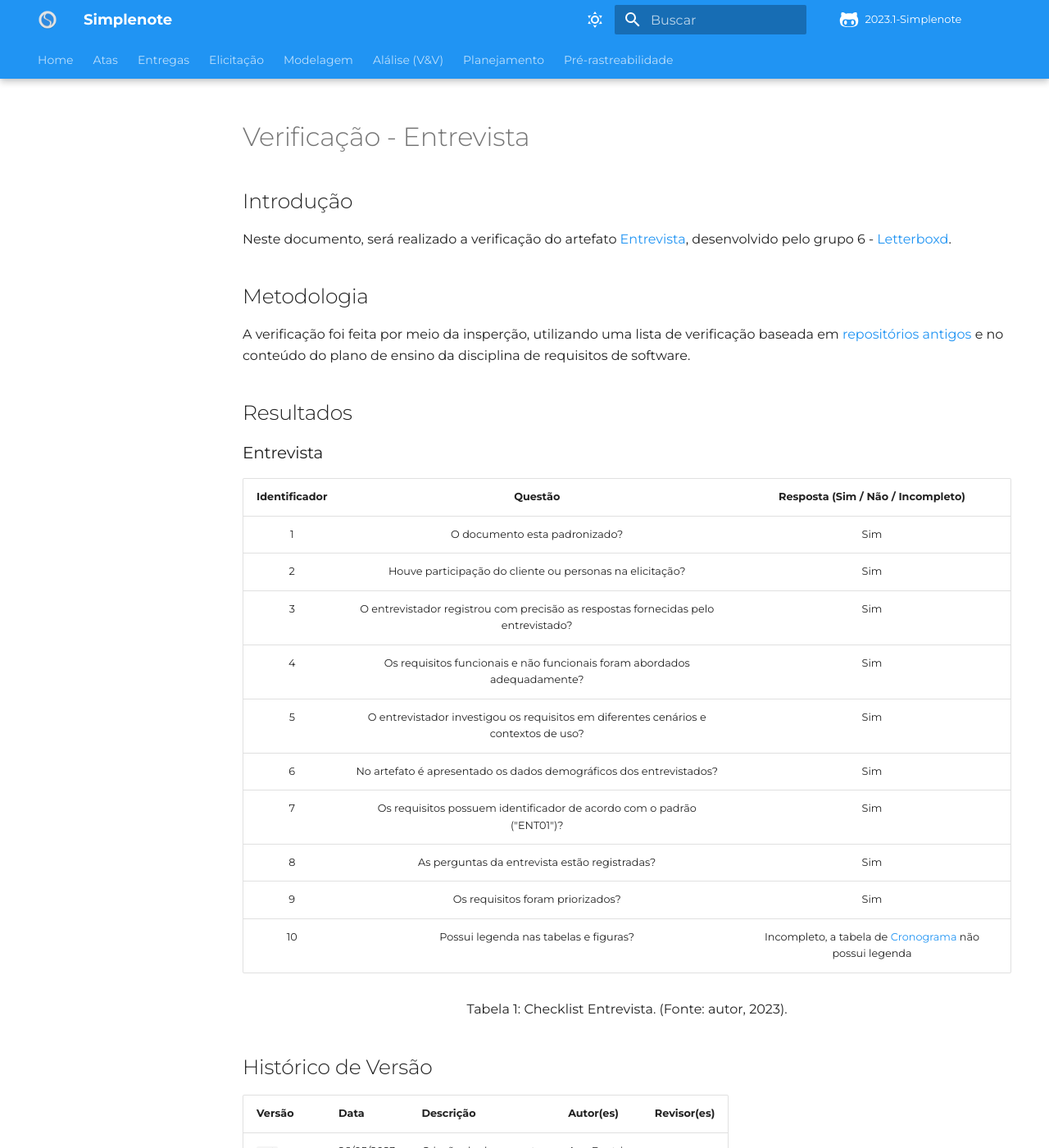
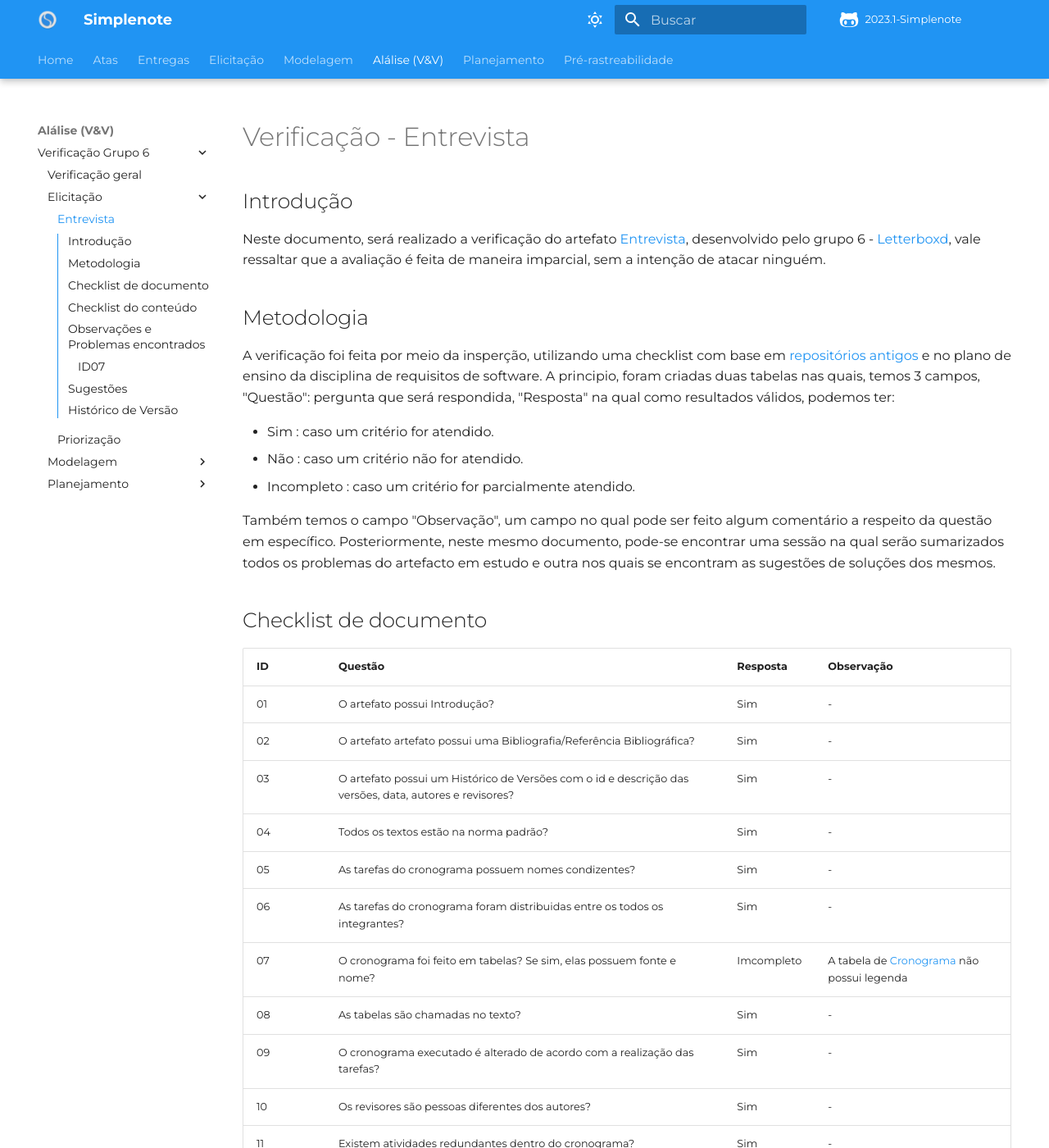
Before and after one commit to Requisitos-de-Software/2023.1-Simplenote, an MkDocs documentation site: the page built from docs/analise-grupo6/elicitacao/entrevista.md, in a window 1280 px wide and 1400 px high. Shown: the whole window at 82% size. Built offline with MkDocs 1.6.1 and Material for MkDocs 9.7.7, drawn with Linux system fonts in a browser that asks for light colours; some web fonts are replaced; comment, search, counter and statistics services are not loaded; some of the changed text lies outside the part shown.

Commit message:
Ajustes entrevista.md

```diff
--- a/docs/analise-grupo6/elicitacao/entrevista.md
+++ b/docs/analise-grupo6/elicitacao/entrevista.md
@@ -2,37 +2,65 @@
 
 ## Introdução
 
-Neste documento, será realizado a verificação do artefato [Entrevista](https://requisitos-de-software.github.io/2023.1-Letterboxd/Elicita%C3%A7%C3%A3o/entrevista/), desenvolvido pelo grupo 6 - [Letterboxd](https://github.com/Requisitos-de-Software/2023.1-Letterboxd/tree/master).
+Neste documento, será realizado a verificação do artefato [Entrevista](https://requisitos-de-software.github.io/2023.1-Letterboxd/Elicita%C3%A7%C3%A3o/entrevista/), desenvolvido pelo grupo 6 - [Letterboxd](https://github.com/Requisitos-de-Software/2023.1-Letterboxd/tree/master), vale ressaltar que a avaliação é feita de maneira imparcial, sem a intenção de atacar ninguém.
 
 ## Metodologia
 
-A verificação foi feita por meio da insperção, utilizando uma lista de verificação baseada em [repositórios antigos](https://github.com/Requisitos-de-Software) e no conteúdo do plano de ensino da disciplina de requisitos de software.
+A verificação foi feita por meio da insperção, utilizando uma checklist com base em [repositórios antigos](https://github.com/Requisitos-de-Software) e no plano de ensino da disciplina de requisitos de software. A principio, foram criadas duas tabelas nas quais, temos 3 campos, "Questão": pergunta que será respondida, "Resposta" na qual como resultados válidos, podemos ter:
 
-## Resultados
+- Sim : caso um critério for atendido.
+- Não : caso um critério não for atendido.
+- Incompleto : caso um critério for parcialmente atendido.
 
-### Entrevista
+Também temos o campo "Observação", um campo no qual pode ser feito algum comentário a respeito da questão em específico. Posteriormente, neste mesmo documento, pode-se encontrar uma sessão na qual serão sumarizados todos os problemas do artefacto em estudo e outra nos quais se encontram as sugestões de soluções dos mesmos.
 
-| Identificador |                                       Questão                                       | Resposta (Sim / Não / Incompleto) |
-| :-----------: | :---------------------------------------------------------------------------------: | :-------------------------------: |
-|       1       |                            O documento esta padronizado?                            |                Sim                |
-|       2       |              Houve participação do cliente ou personas na elicitação?               |                Sim                |
-|       3       |  O entrevistador registrou com precisão as respostas fornecidas pelo entrevistado?  |                Sim                |
-|       4       |      Os requisitos funcionais e não funcionais foram abordados adequadamente?       |                Sim                |
-|       5       | O entrevistador investigou os requisitos em diferentes cenários e contextos de uso? |                Sim                |
-|       6       |         No artefato é apresentado os dados demográficos dos entrevistados?          |                Sim                |
-|       7       |        Os requisitos possuem identificador de acordo com o padrão ("ENT01")?        |                Sim                |
-|       8       |                    As perguntas da entrevista estão registradas?                    |                Sim                |
-|       9       |                          Os requisitos foram priorizados?                           |                Sim                |
-|      10       |                        Possui legenda nas tabelas e figuras?                        | Incompleto, a tabela de [Cronograma](https://requisitos-de-software.github.io/2023.1-Letterboxd/Elicita%C3%A7%C3%A3o/entrevista/#cronograma-das-entrevistas) não possui legenda |
+## Checklist de documento
 
-<div style="text-align: center">
-<p>
-Tabela 1: Checklist Entrevista. (Fonte: autor, 2023).
-</p>
-</div>
+
+| ID  | Questão                                                                                                | Resposta   | Observação |
+| --- | ------------------------------------------------------------------------------------------------------ | ---------- | ---------- |
+| 01  | O artefato possui Introdução?                                                                          | Sim        | -          |
+| 02  | O artefato artefato possui uma Bibliografia/Referência Bibliográfica?                                  | Sim        | -          |
+| 03  | O artefato possui um Histórico de Versões com o id e descrição das versões, data, autores e revisores? | Sim        | -          |
+| 04  | Todos os textos estão na norma padrão?                                                                 | Sim        | -          |
+| 05  | As tarefas do cronograma possuem nomes condizentes?                                                    | Sim        | -          |
+| 06  | As tarefas do cronograma foram distribuidas entre os todos os integrantes?                             | Sim        | -          |
+| 07  | O cronograma foi feito em tabelas? Se sim, elas possuem fonte e nome?                                  | Imcompleto |A tabela de [Cronograma](https://requisitos-de-software.github.io/2023.1-Letterboxd/Elicita%C3%A7%C3%A3o/entrevista/#cronograma-das-entrevistas) não possui legenda|
+| 08  | As tabelas são chamadas no texto?                                                                      | Sim        | -          |
+| 09  | O cronograma executado é alterado de acordo com a realização das tarefas?                              | Sim        | -          |
+| 10  | Os revisores são pessoas diferentes dos autores?                                                       | Sim        | -          |
+| 11  | Existem atividades redundantes dentro do cronograma?                                                   | Sim        | -          |
+
+
+<p align="center"> Tabela 1 - Checklist do documento <br> Fonte: autores </p>
+
+## Checklist do conteúdo
+
+| ID  | Questão                                                                             | Resposta | Observação |
+| --- | ----------------------------------------------------------------------------------- | -------- | ---------- |
+| 12  | Houve participação do cliente ou personas na elicitação?                            | Sim      | -          |
+| 13  | O entrevistador registrou com precisão as respostas fornecidas pelo entrevistado?   | Sim      | -          |
+| 14  | Os requisitos funcionais e não funcionais foram abordados adequadamente?            | Sim      | -          |
+| 15  | O entrevistador investigou os requisitos em diferentes cenários e contextos de uso? | Sim      | -          |
+| 16  | No artefato é apresentado os dados demográficos dos entrevistados?                  | Sim      | -          |
+
+<p align="center"> Tabela 2 - Checklist dos pontos relativos ao conteúdo <br> Fonte: autores </p>
+
+## Observações e Problemas encontrados
+
+Antes de tudo, gostaria de pabenizar o empenho a respeito deste artefato que esta bem escrito e detalhado, além disso, é notório que foi feito com muita seriedade. Apenas um ajuste a se fazer seria:
+
+### [ID07](entrevista.md#checklist-de-documento)
+
+- Adicionar legenda na tabela de [Cronograma](https://requisitos-de-software.github.io/2023.1-Letterboxd/Elicita%C3%A7%C3%A3o/entrevista/#cronograma-das-entrevistas).
+
+## Sugestões
+
+Apenas sugerir para que adicionem legenda na tabela de [Cronograma](https://requisitos-de-software.github.io/2023.1-Letterboxd/Elicita%C3%A7%C3%A3o/entrevista/#cronograma-das-entrevistas), os demais pontos do documento estão ótimos.
 
 ## Histórico de Versão
 
 | Versão | Data       | Descrição            | Autor(es)   | Revisor(es) |
 | ------ | ---------- | -------------------- | ----------- | ----------- |
 | `1.0`  | 26/05/2023 | Criação do documento | Ana Beatriz | -           |
+| `1.1`  | 26/05/2023 | Ajustes              | Ana Beatriz | -           |
--- a/mkdocs.yml
+++ b/mkdocs.yml
@@ -87,32 +87,32 @@
   - Especificação Suplementar: modelagem/especificacao_suplementar.md
 
 - Alálise (V&V):
-  - Grupo 6 - Letterboxd: analise/verificacao_grupo6.md
-  - Verificação Simplenote:
+  - Verificação Grupo 6:
+    - Verificação geral: analise-grupo6/verificacao_grupo6.md
     - Elicitação:
-      #- Personas: analise/elicitacao/personas.md
-      #- Questionário: analise/elicitacao/questionario.md
-      #- Introspecção: analise/elicitacao/Introspecção.md
-      #- Glossário: analise/elicitacao/glossario.md
-      - Entrevista: analise/elicitacao/entrevista.md
-      #- Brainstorm: analise/elicitacao/brainstorming.md
-      - Priorização: analise/elicitacao/priorizacao.md
+      #- Personas: analise-grupo6/elicitacao/personas.md
+      #- Questionário: analise-grupo6/elicitacao/questionario.md
+      #- Introspecção: analise-grupo6/elicitacao/Introspecção.md
+      #- Glossário: analise-grupo6/elicitacao/glossario.md
+      - Entrevista: analise-grupo6/elicitacao/entrevista.md
+      #- Brainstorm: analise-grupo6/elicitacao/brainstorming.md
+      - Priorização: analise-grupo6/elicitacao/priorizacao.md
 
     - Modelagem:
-          - Modelagem Ágil:
-            - História de Usuário: analise/modelagem/Agil/Historias_de_usuario.md
-            - Backlog: analise/modelagem/Agil/backlog.md
-            #- NFR: analise/modelagem/nfr.md
-          - Léxicos: analise/modelagem/lexicos.md
-          #- Cenários: analise/modelagem/cenários.md
-          #- Casos de Uso: analise/modelagem/casos_de_uso.md
-          - Especificação Suplementar: analise/modelagem/especificacao_suplementar.md
+      - Modelagem Ágil:
+        - História de Usuário: analise-grupo6/modelagem/Agil/Historias_de_usuario.md
+        - Backlog: analise-grupo6/modelagem/Agil/backlog.md
+          #- NFR: analise-grupo6/modelagem/nfr.md
+      - Léxicos: analise-grupo6/modelagem/lexicos.md
+      #- Cenários: analise-grupo6/modelagem/cenários.md
+      #- Casos de Uso: analise-grupo6/modelagem/casos_de_uso.md
+      - Especificação Suplementar: analise-grupo6/modelagem/especificacao_suplementar.md
     - Planejamento:
-      - Cronograma : analise/planejamento/cronograma.md
-      - Ferramentas: analise/planejamento/ferramentas.md
-      #- Metodologias: analise/planejamento/metodologias.md
-      #- Aplicativo Selecionado: analise/planejamento/Aplicativo Selecionado.md
-
+      - Cronograma: analise-grupo6/planejamento/cronograma.md
+      - Ferramentas: analise-grupo6/planejamento/ferramentas.md
+        #- Metodologias: analise-grupo6/planejamento/metodologias.md
+        #- Aplicativo Selecionado: analise-grupo6/planejamento/Aplicativo Selecionado.md
+#- Verificação Simplenote:
 - Planejamento:
   - Cronograma pretendido: planejamento/cronograma.md
   - Cronograma realizado: planejamento/cronograma_realizado.md
```
Also changed, not shown: docs/analise-grupo6/template.md (+25 -20 lines).
